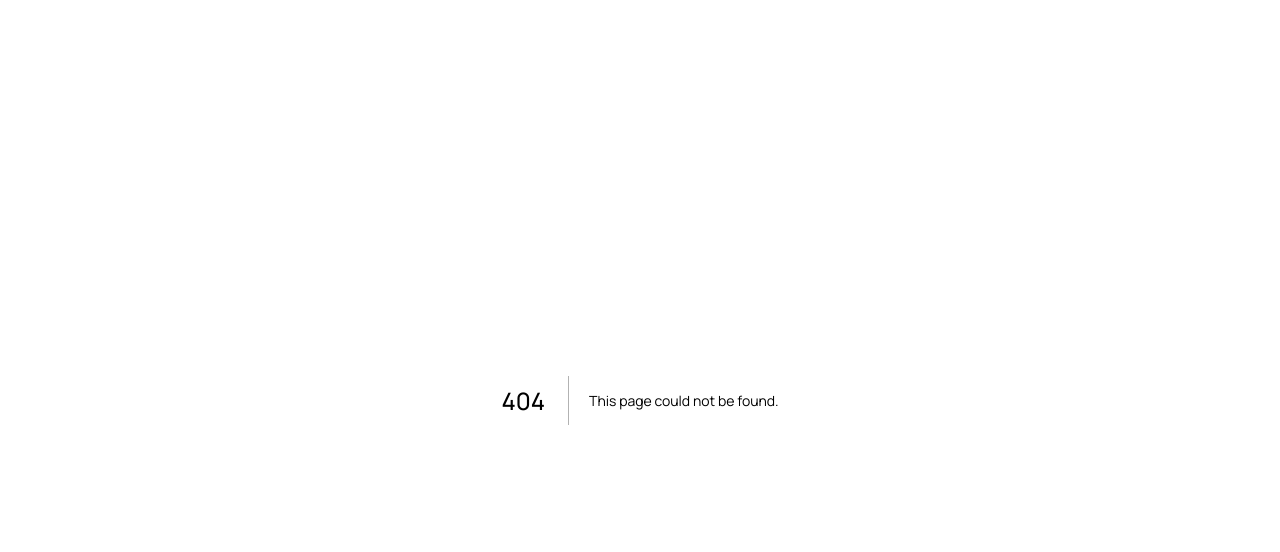
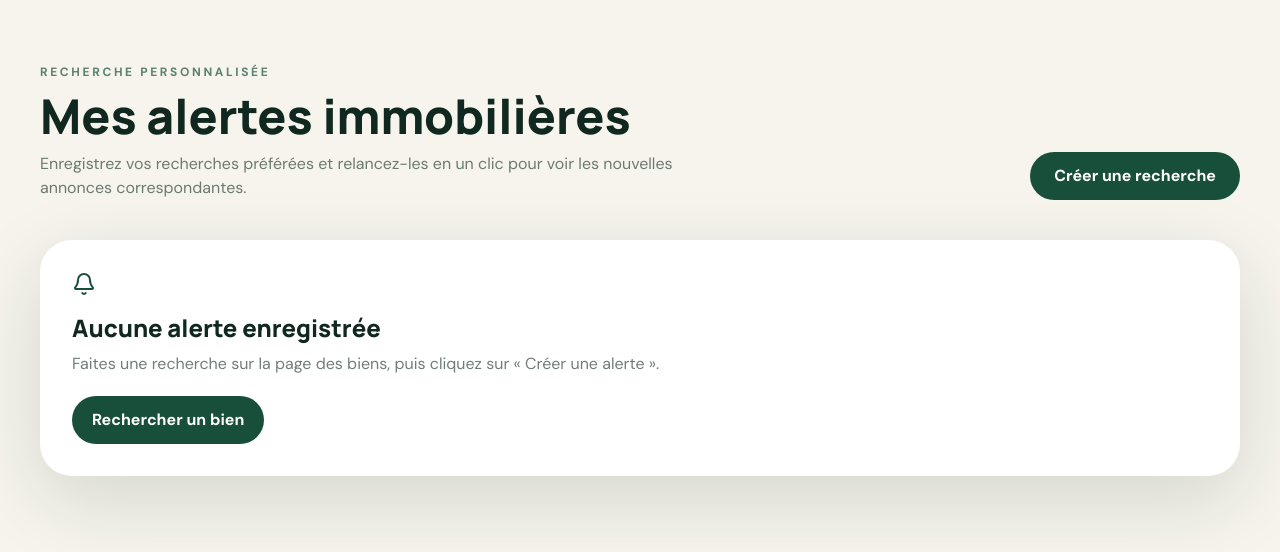
Before and after one commit to mesavic3-png/togovest, a Next.js app: page /alertes in a window 1280 px wide. Before the commit this address had no page. Shown: the top 552 px of the page. Built offline with nearby package versions, Linux system fonts and the light colour scheme.

Commit message:
feat: add saved alerts page

```diff
--- /dev/null
+++ b/app/alertes/page.tsx
@@ -0,0 +1,67 @@
+"use client";
+
+import Link from "next/link";
+import { Bell, Trash2 } from "lucide-react";
+import { useEffect, useState } from "react";
+
+const STORAGE_KEY = "togovest-search-alerts";
+
+type AlertItem = {
+  id: string;
+  criteria: Record<string, string>;
+  signature: string;
+  createdAt: string;
+};
+
+const labels: Record<string, string> = {
+  transactionType: "Transaction",
+  propertyType: "Type",
+  city: "Localisation",
+  checkIn: "Arrivée",
+  checkOut: "Départ",
+  guests: "Voyageurs",
+};
+
+const values: Record<string, string> = {
+  SALE: "À vendre",
+  RENT: "À louer",
+  SHORT_TERM: "Courte durée",
+  HOUSE: "Maison",
+  APARTMENT: "Appartement",
+  LAND: "Terrain",
+  VILLA: "Villa",
+  OFFICE: "Bureau",
+  SHOP: "Boutique",
+  WAREHOUSE: "Entrepôt",
+};
+
+export default function AlertsPage() {
+  const [alerts, setAlerts] = useState<AlertItem[]>([]);
+
+  useEffect(() => {
+    try {
+      setAlerts(JSON.parse(localStorage.getItem(STORAGE_KEY) || "[]"));
+    } catch {
+      setAlerts([]);
+    }
+  }, []);
+
+  function removeAlert(id: string) {
+    const next = alerts.filter((item) => item.id !== id);
+    setAlerts(next);
+    localStorage.setItem(STORAGE_KEY, JSON.stringify(next));
+  }
+
+  function urlFor(criteria: Record<string, string>) {
+    const params = new URLSearchParams(criteria);
+    return `/biens?${params.toString()}`;
+  }
+
+  return <main className="min-h-screen bg-sand py-10 sm:py-16"><div className="shell">
+    <p className="eyebrow">Recherche personnalisée</p>
+    <div className="mt-3 flex flex-wrap items-end justify-between gap-4"><div><h1 className="text-4xl font-extrabold sm:text-5xl">Mes alertes immobilières</h1><p className="mt-3 max-w-2xl text-ink/60">Enregistrez vos recherches préférées et relancez-les en un clic pour voir les nouvelles annonces correspondantes.</p></div><Link href="/biens" className="rounded-full bg-forest px-6 py-3 font-bold text-white">Créer une recherche</Link></div>
+
+    {alerts.length === 0 ? <div className="mt-10 rounded-[2rem] bg-white p-8 shadow-soft"><Bell className="text-forest"/><h2 className="mt-4 text-2xl font-extrabold">Aucune alerte enregistrée</h2><p className="mt-2 text-ink/60">Faites une recherche sur la page des biens, puis cliquez sur « Créer une alerte ».</p><Link href="/biens" className="mt-5 inline-block rounded-full bg-forest px-5 py-3 font-bold text-white">Rechercher un bien</Link></div> :
+    <div className="mt-10 grid gap-5 md:grid-cols-2">{alerts.map((alert) => <div key={alert.id} className="rounded-[1.75rem] bg-white p-6 shadow-soft"><div className="flex items-start justify-between gap-4"><div><p className="text-xs font-extrabold uppercase tracking-[.15em] text-forest">Alerte active</p><h2 className="mt-2 text-xl font-extrabold">{alert.criteria.city || "Recherche immobilière"}</h2></div><button onClick={() => removeAlert(alert.id)} className="rounded-full border border-ink/10 p-2 text-ink/45" aria-label="Supprimer l’alerte"><Trash2 size={18}/></button></div><div className="mt-5 flex flex-wrap gap-2">{Object.entries(alert.criteria).map(([key, value]) => <span key={key} className="rounded-full bg-sand px-3 py-2 text-xs font-semibold text-ink/65">{labels[key] || key} : {values[value] || value}</span>)}</div><div className="mt-6 flex items-center justify-between gap-3"><span className="text-xs text-ink/40">Créée le {new Date(alert.createdAt).toLocaleDateString("fr-FR")}</span><Link href={urlFor(alert.criteria)} className="rounded-full bg-forest px-4 py-2 text-sm font-bold text-white">Voir les résultats</Link></div></div>)}</div>}
+  </div></main>;
+}
```
